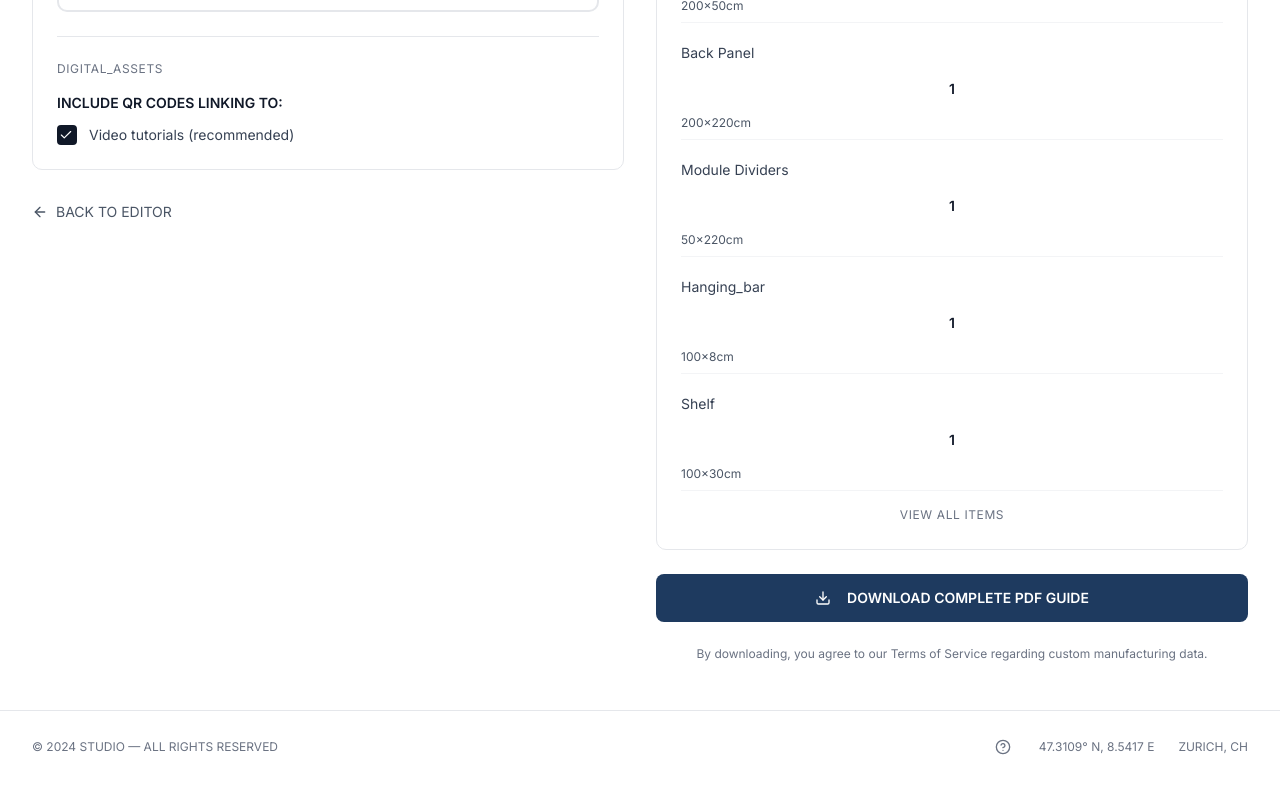
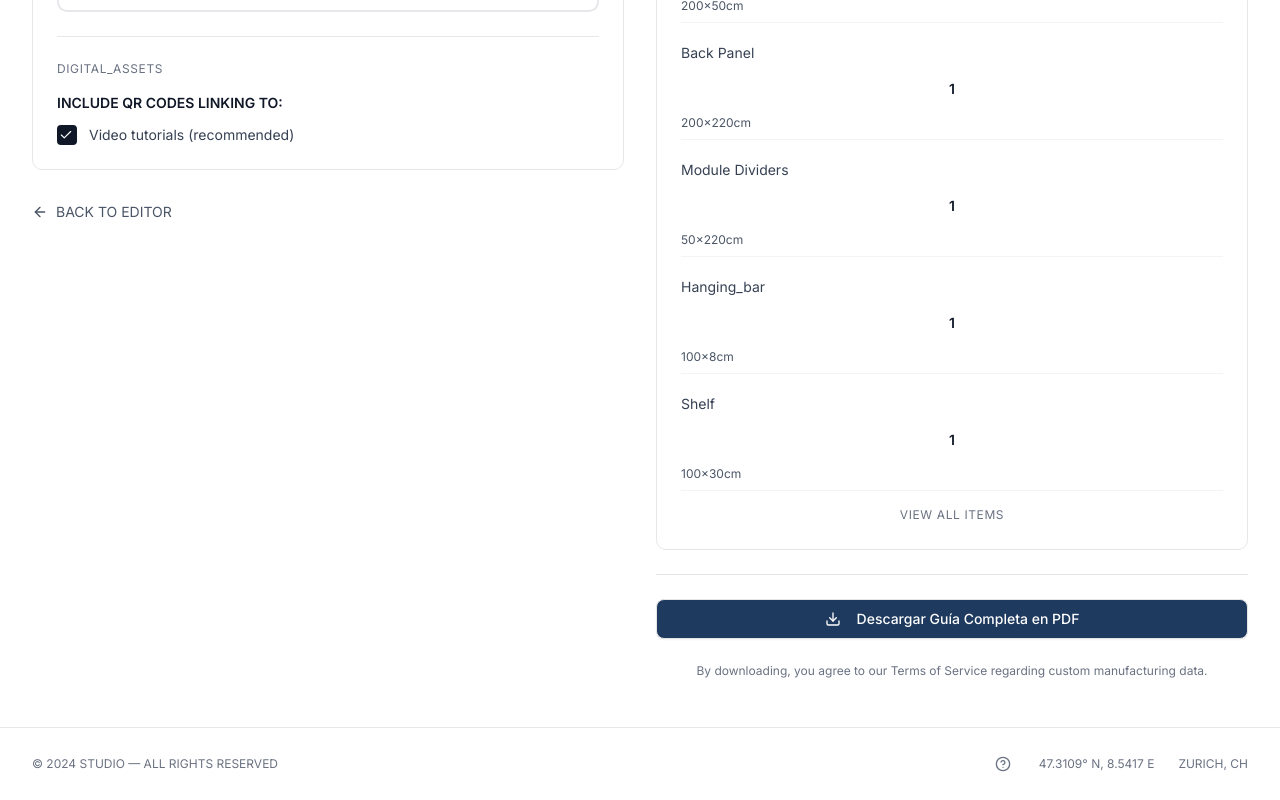
Before and after one commit to TanisJam/carpinter-ia, a Next.js app: page /export in a window 1280 px wide. Shown: the part 929-1729 px from the top of the page. Built offline with nearby package versions, Linux system fonts and the light colour scheme.

Commit message:
fix: download button

```diff
--- a/src/app/export/page.tsx
+++ b/src/app/export/page.tsx
@@ -7,6 +7,7 @@ import { Button } from "@/components/ui/button";
 import { Download, ArrowLeft, Grid3x3, HelpCircle } from "lucide-react";
 import { Checkbox } from "@/components/ui/checkbox";
 import { AppHeader } from "@/components/shared/app-header";
+import { DownloadPDFButton } from "@/components/pdf/DownloadPDFButton";
 
 export default function ExportPage() {
   const router = useRouter();
@@ -369,10 +370,13 @@ export default function ExportPage() {
             </section>
 
             {/* Download Button */}
-            <Button className="w-full bg-[#1e3a5f] hover:bg-[#2d4a6f] text-white py-6 text-sm font-semibold">
-              <Download className="w-4 h-4 mr-2" />
-              DOWNLOAD COMPLETE PDF GUIDE
-            </Button>
+      {/* PDF Export Section */}
+      <div className="pt-6 border-t border-border">
+        <div className="space-y-3">
+          <DownloadPDFButton />
+        </div>
+      </div>
+
 
             <p className="text-xs text-gray-500 text-center">
               By downloading, you agree to our Terms of Service regarding custom
--- a/src/components/pdf/DownloadPDFButton.tsx
+++ b/src/components/pdf/DownloadPDFButton.tsx
@@ -48,7 +48,7 @@ export function DownloadPDFButton() {
       disabled={status === "generating"}
       size="lg"
       variant={status === "success" ? "default" : "outline"}
-      className="w-full"
+      className="bg-[#1e3a5f] hover:bg-[#2d4a6f] text-white w-full"
     >
       {status === "generating" && (
         <Loader2 className="mr-2 h-5 w-5 animate-spin" />
```
